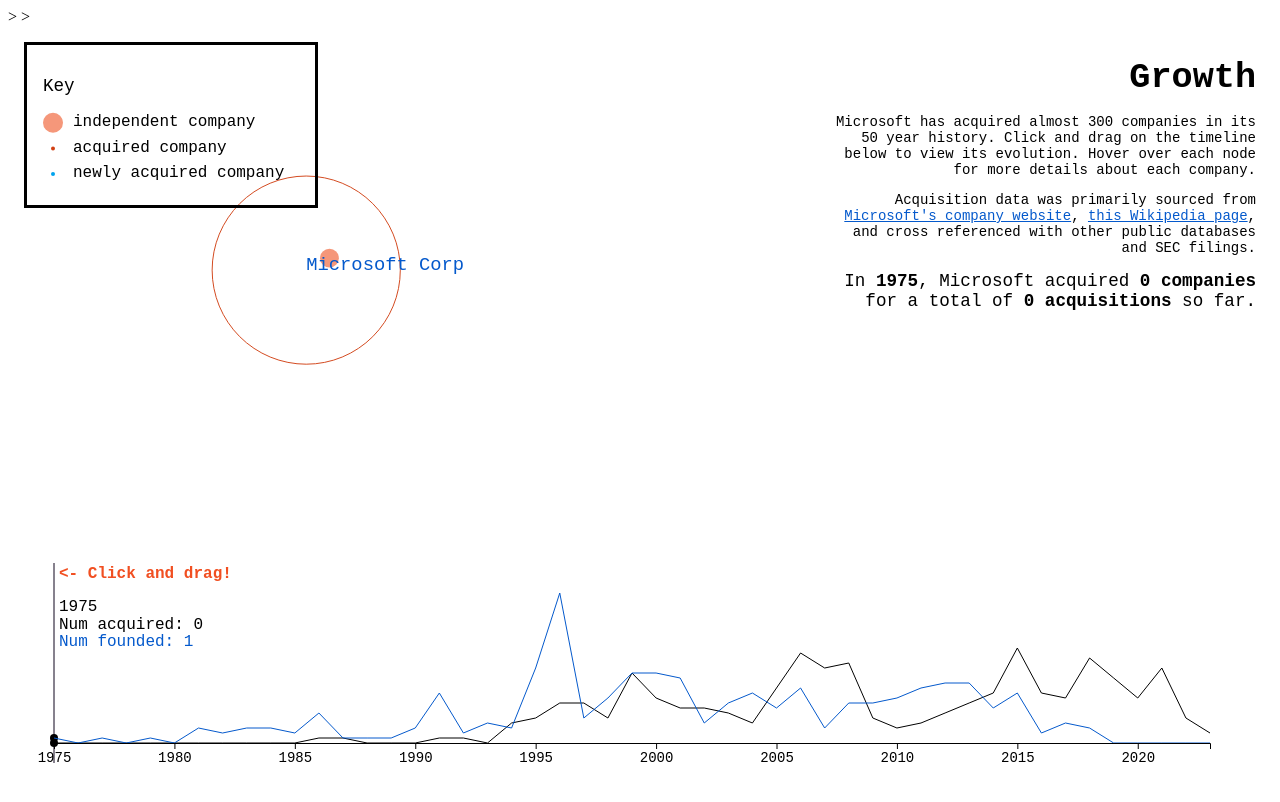
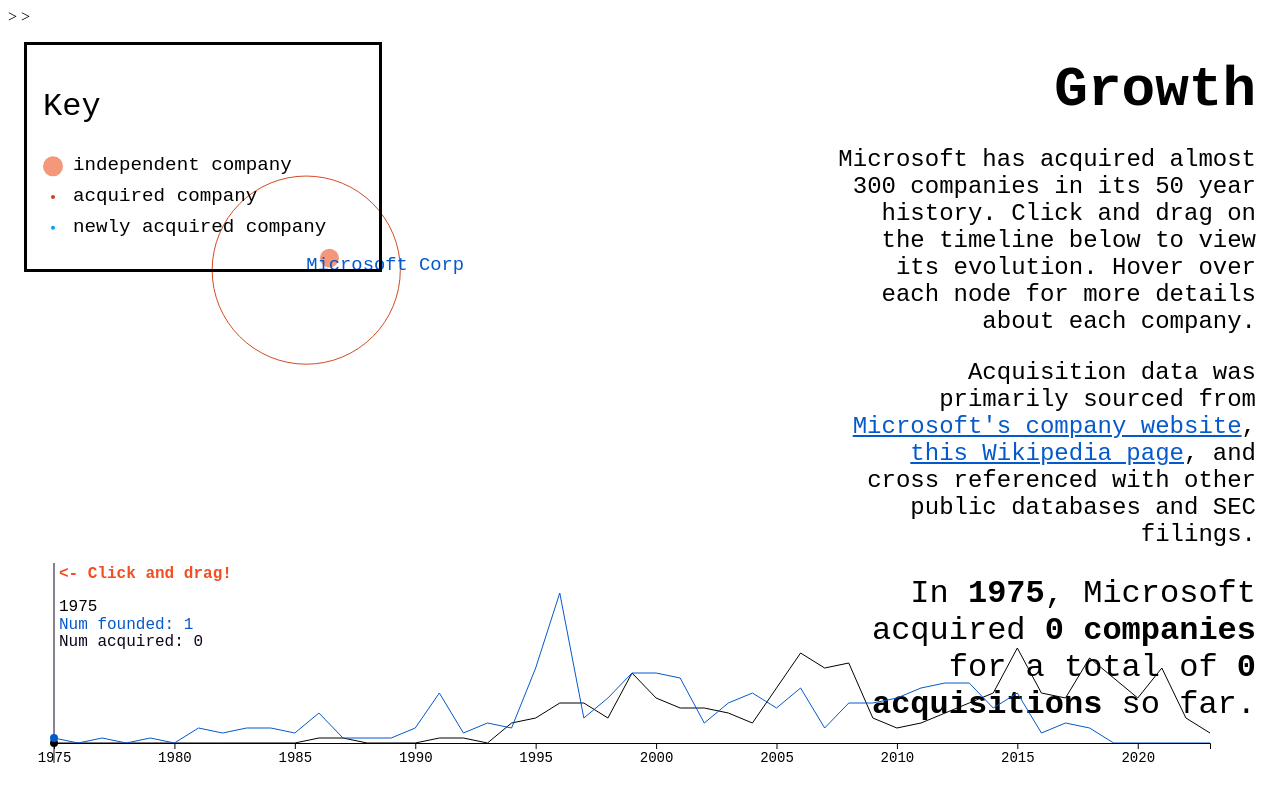
Before and after one commit to jellyyams/growth, a plain HTML site: page index.html in a window 1280 px wide. Drawn offline with nearby package versions, Linux system fonts and the light colour scheme.

Commit message:
change font size

```diff
--- a/index.html
+++ b/index.html
@@ -298,7 +298,7 @@
                 .attr("y1", 0)
                 .attr("y2", graphHeight);
             let hoverC1 = hoverLineGroup.append("circle").attr("r", 4)
-            let hoverC2 = hoverLineGroup.append("circle").attr("r", 4)
+            let hoverC2 = hoverLineGroup.append("circle").attr("r", 4).attr("fill", "#0459cc")
             let popup = graphsvg.append("text")
                     .text("<- Click and drag!")
                     .attr("y", graphYBottom - 5)
@@ -366,7 +366,7 @@
                     .join("text")
                     .call(text => text
                         .selectAll("tspan")
-                        .data([year, `Num acquired: ${acquired_data}`, `Num founded: ${founded_data}`])
+                        .data([year,`Num founded: ${founded_data}`, `Num acquired: ${acquired_data}`])
                         .join("tspan")
                         .attr("x", function(d, i) {
                             if(year < 2018){
--- a/style.css
+++ b/style.css
@@ -32,6 +32,10 @@
 
 }
 .hovertext_2 {
+    fill: var(--blackish)
+}
+
+.hovertext_1 {
     fill: var(--dark-blue)
 }
 
@@ -129,12 +133,12 @@
 }
 
 h1{
-    font-size: 2.2rem;
+    font-size: 3.5rem;
     margin: 1rem 0rem;
 }
 
 h2{
-    font-size: 1.1rem;
+    font-size: 2rem;
     font-weight: normal;
 }
 
@@ -156,7 +160,7 @@ h3{
 }
 
 p{
-    font-size: 14px;
+    font-size: 1.5rem;
 }
 
 a{
@@ -168,8 +172,9 @@ a{
     stroke-width: 1px;
     border-style: solid;
     padding: 1rem;
-    height: 8rem;
-    width:16rem;
+    height: 12rem;
+    font-size: 1.2rem;
+    width:20rem;
 }
 
 .key_0{
```
